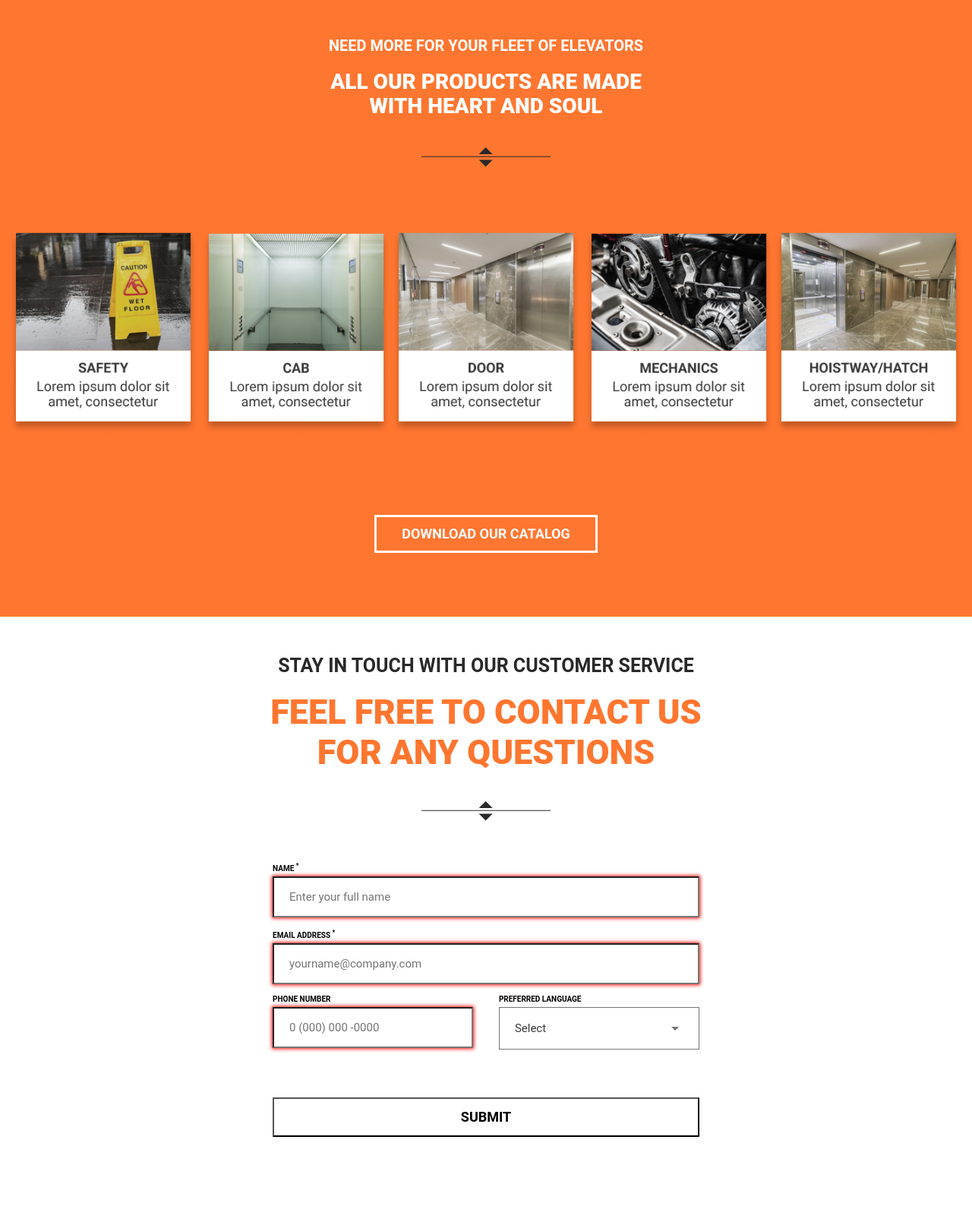
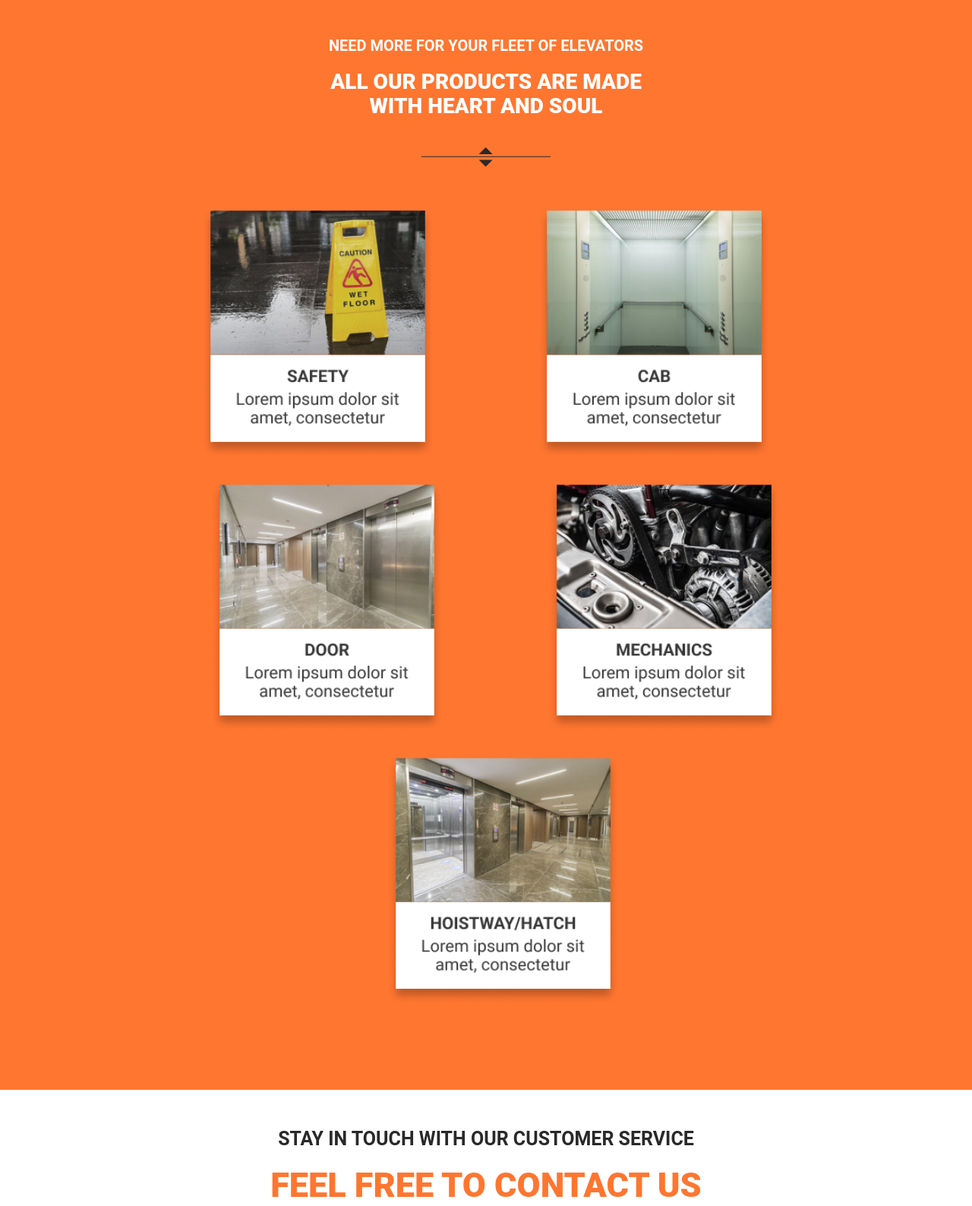
Before and after one commit to Btbdev/Sublight_Engines_Landing_Page, a PHP site: page / in a window 1280 px wide. Shown: the part 2112-3700 px from the top of the page at 76% size. Run offline with PHP 8.4, Linux system fonts and the light colour scheme.

```diff
--- a/css/main.css
+++ b/css/main.css
@@ -1135,29 +1135,6 @@ h4 {
     text-align: center;
     padding-top: 70px;
 }
-
-/* .firstRow {
-    display: flex;
-    flex-direction: row;
-    width: 40%;
-    flex-wrap: wrap;
-    justify-content: space-around;
-}
-
-.secondRow {
-    display: flex;
-    flex-direction: row;
-    justify-content: space-around;
-    flex-wrap: wrap;
-    width: 40%;
-}
-
-.thirdRow {
-    display: block;
-    flex-direction: row;
-    flex-wrap: wrap;
-    width: 20%;
-} */
 
 
 /* RULES FOR 375PX SCREEN */
@@ -1353,7 +1330,7 @@ h4 {
 
     }
 
-    /* .productImg {
+    .productImg {
         display: flex;
         flex-direction: row;
         justify-content: center;
@@ -1370,35 +1347,35 @@ h4 {
     }
 
     .productImg .safety {
-        max-width: 50%;
+        max-width: 30%;
         padding-left: 0px;
         padding-right: 0px;
         padding-bottom: 32px;
     }
 
     .productImg .cab {
-        max-width: 50%;
+        max-width: 30%;
         padding-left: 0px;
         padding-right: 0px;
         padding-bottom: 32px;
     }
 
     .productImg .door {
-        max-width: 50%;
+        max-width: 30%;
         padding-left: 0px;
         padding-right: 0px;
         padding-bottom: 32px;
     }
 
     .productImg .mechanics {
-        max-width: 50%;
+        max-width: 30%;
         padding-left: 0px;
         padding-right: 0px;
         padding-bottom: 32px;
     }
 
     .productImg .hoistway {
-        max-width: 50%;
+        max-width: 30%;
         padding-left: 0px;
         padding-right: 0px;
     }
@@ -1411,25 +1388,25 @@ h4 {
 
 .firstRow {
         display: inline-flex;
-        width: 100%;
+        width: 80%;
         padding-left: 0px;
         justify-content: space-evenly;
 }
 
 .secondRow {
         display: inline-flex;
-        width: 100%;
+        width: 80%;
         padding-left: 25px;
         justify-content: space-evenly;
 }
 
 .thirdRow {
         display: inline-flex;
-        width: 100%;
+        width: 80%;
         padding-bottom: 32px;
         padding-left: 45px;
         justify-content: center;
-} */
+}
 
 }
 
```
